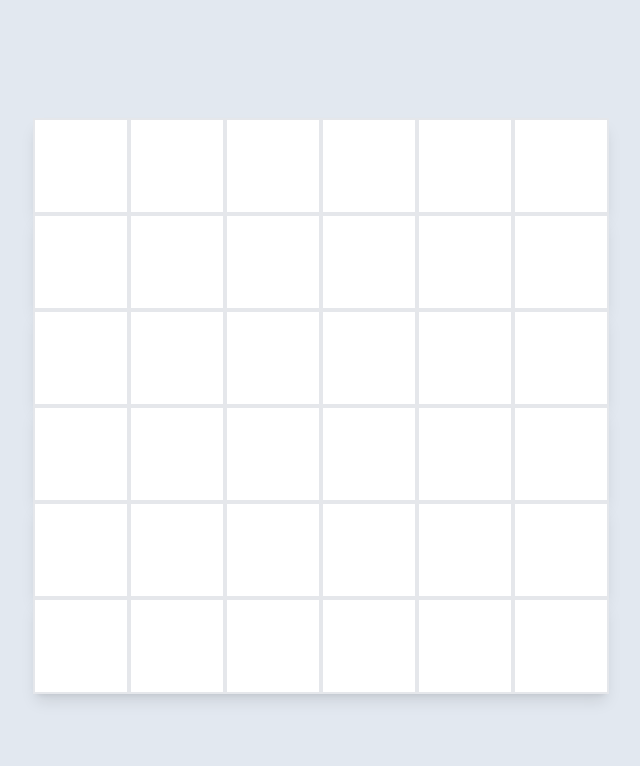
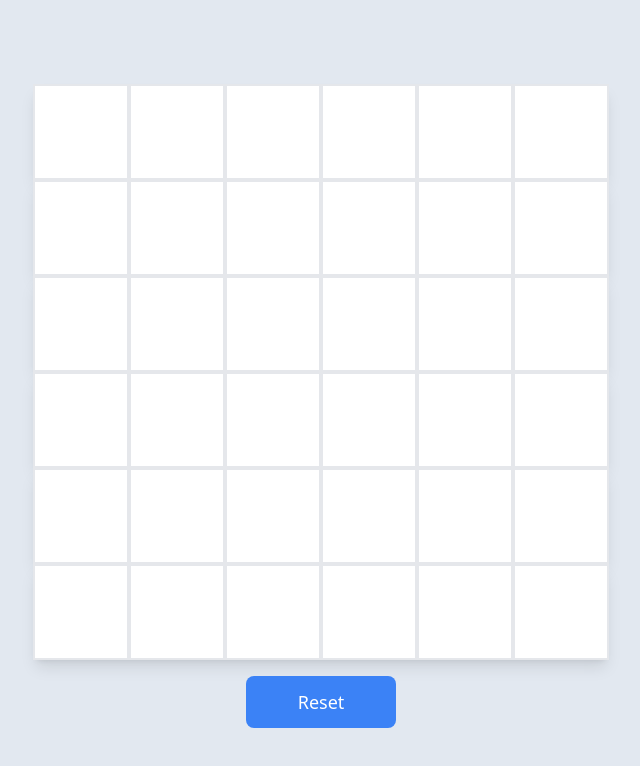
Before and after one commit to ConceptCodes/arcade, a Next.js app: page /connect-four in a window 1280 px wide. Shown: the top 766 px of the page, without its empty margins (319-959 px from the left). Built offline with nearby package versions, Linux system fonts and the light colour scheme.

Commit message:
added reset functionality

```diff
--- a/pages/connect-four.tsx
+++ b/pages/connect-four.tsx
@@ -22,12 +22,15 @@ const ConnectFourPage: NextPage = () => {
   const [currentPlayer, setCurrentPlayer] = useState(Players.YOU);
   const [winner, crownWinner] = useState<Players>();
 
-  const rows = [];
-  for (let i = 0; i < COLS; i++) {
-    rows.push(Array.from(Array(ROWS), () => TileColor.WHITE));
+  function initBoard () {
+    const rows = [];
+    for (let i = 0; i < COLS; i++) {
+      rows.push(Array.from(Array(ROWS), () => TileColor.WHITE));
+    }
+    return rows;
   }
 
-  const [board, setBoard] = useState<TileColor[][]>(rows);
+  const [board, setBoard] = useState<TileColor[][]>(initBoard());
 
   function play(column: number): void {
     if (winner) return;
@@ -49,6 +52,12 @@ const ConnectFourPage: NextPage = () => {
     );
   }
 
+  function reset() {
+    setBoard(initBoard());
+    crownWinner(undefined);
+    setCurrentPlayer(Players.YOU);
+  }
+
   useEffect(() => {
     if (currentPlayer === Players.CPU) {
       const validMoves = getValidMoves(board);
@@ -66,7 +75,7 @@ const ConnectFourPage: NextPage = () => {
         <link rel="icon" href="/favicon.ico" />
       </Head>
 
-      <main className="flex flex-col items-center justify-center w-full flex-1 px-20 text-center">
+      <main className="flex flex-col items-center justify-center w-full flex-1 px-20 space-y-4 text-center">
         <section className="">
           <h1 className="text-6xl font-bold pb-3">
             {winner && `Winner is ${winner === Players.YOU ? "🟡" : "🔴"}`}
@@ -81,6 +90,12 @@ const ConnectFourPage: NextPage = () => {
             </div>
           ))}
         </section>
+        <button
+          className="bg-blue-500 text-white rounded-lg p-3 w-[150px] text-lg"
+          onClick={() => reset()}
+        >
+          {winner ? "Play again" : "Reset"}
+        </button>
       </main>
     </div>
   );
```
